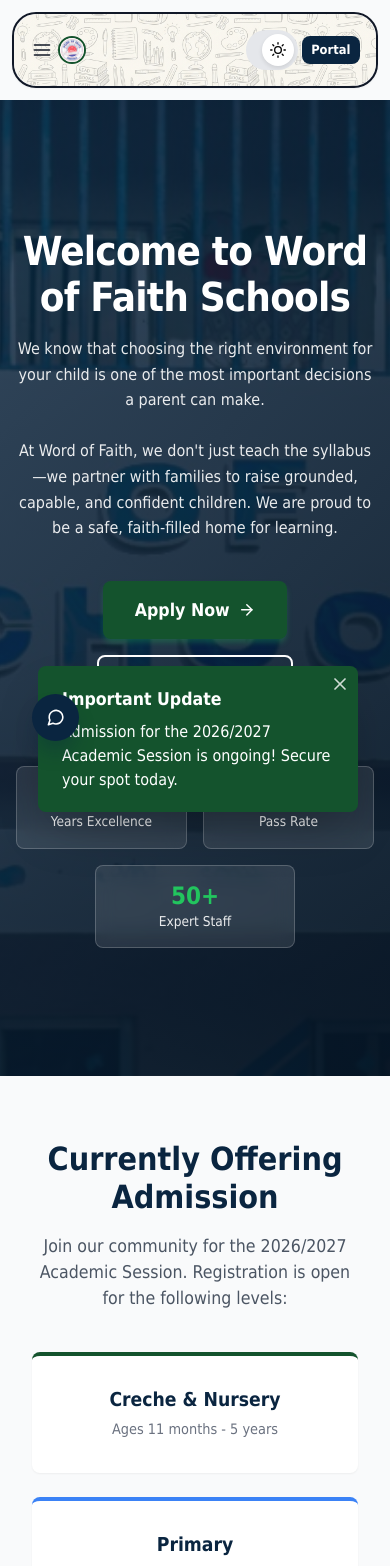
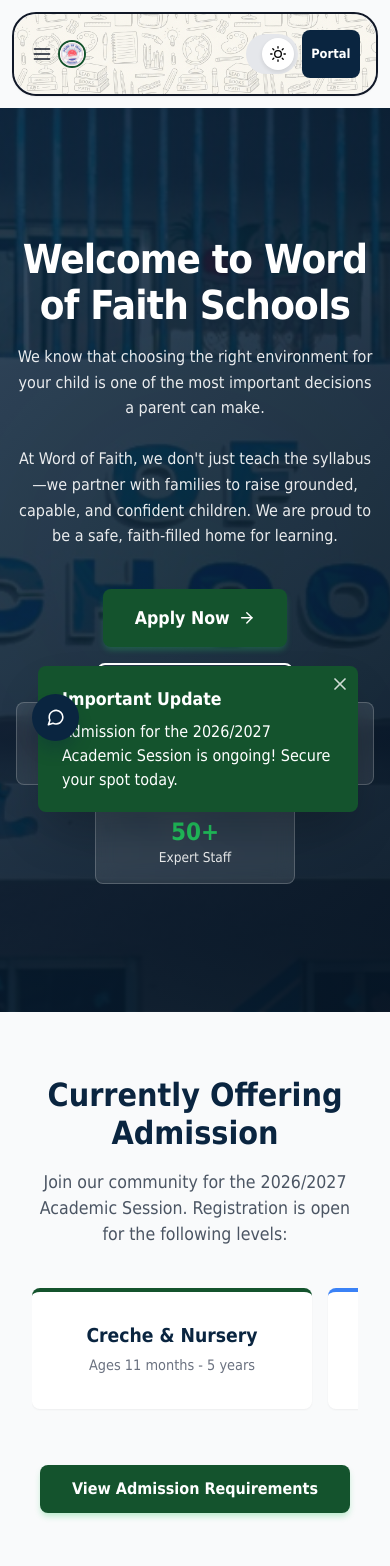
Before and after one commit to Constantine1-web/word-of-faith-portal, a Next.js app: page / in a window 390 px wide. Shown: the top 1566 px of the page. Built offline with nearby package versions, Linux system fonts and the light colour scheme.

Commit message:
Implement UI/UX enhancements: animations, responsive layout, micro-interactions

```diff
--- a/src/app/globals.css
+++ b/src/app/globals.css
@@ -96,12 +96,14 @@ a {
 .btn {
   display: inline-flex;
   align-items: center;
+  justify-content: center;
   gap: 0.5rem;
   padding: 0.75rem 1.5rem;
+  min-height: 48px;
   border-radius: var(--radius-md);
   font-weight: 600;
   cursor: pointer;
-  transition: all var(--transition-fast);
+  transition: all 0.2s ease-out;
   text-decoration: none;
   font-size: 1rem;
   border: none;
@@ -124,6 +126,7 @@ a {
   background-color: var(--bg-dark);
   color: white !important;
   box-shadow: 0 6px 8px -1px rgba(10, 37, 64, 0.4);
+  transform: scale(1.02);
 }
 
 .btn-secondary {
@@ -210,6 +213,37 @@ h1, h2, h3, h4, h5, h6 {
 
 .modal-content {
   animation: modal-fade-in var(--transition-normal);
+}
+
+@keyframes slow-pulse {
+  0% { transform: translate(-50%, -50%) scale(1); opacity: 0.05; }
+  50% { transform: translate(-50%, -50%) scale(1.1); opacity: 0.08; }
+  100% { transform: translate(-50%, -50%) scale(1); opacity: 0.05; }
+}
+
+.bg-glow {
+  position: absolute;
+  top: 50%;
+  left: 50%;
+  width: 80vw;
+  height: 80vw;
+  max-width: 800px;
+  max-height: 800px;
+  background: var(--color-primary-green);
+  filter: blur(120px);
+  border-radius: 50%;
+  animation: slow-pulse 8s ease-in-out infinite;
+  z-index: 0;
+  pointer-events: none;
+}
+
+@media (prefers-reduced-motion: reduce) {
+  *, ::before, ::after {
+    animation-duration: 0.01ms !important;
+    animation-iteration-count: 1 !important;
+    transition-duration: 0.01ms !important;
+    scroll-behavior: auto !important;
+  }
 }
 
 .hero-pattern {
--- a/src/app/page.module.css
+++ b/src/app/page.module.css
@@ -113,9 +113,33 @@
 
 .featuresGrid {
   display: grid;
-  grid-template-columns: repeat(auto-fit, minmax(300px, 1fr));
+  grid-template-columns: repeat(3, 1fr);
   gap: 2rem;
   margin-top: 3rem;
+}
+
+@media (min-width: 769px) {
+  .featuresGrid > div:nth-child(2) {
+    transform: translateY(20px);
+  }
+  .featuresGrid > div:nth-child(2):hover {
+    transform: translateY(15px) scale(1.02);
+  }
+}
+
+@media (max-width: 768px) {
+  .featuresGrid {
+    display: flex;
+    overflow-x: auto;
+    scroll-snap-type: x mandatory;
+    gap: 1rem;
+    padding-bottom: 1rem;
+    scrollbar-width: none;
+    -ms-overflow-style: none;
+  }
+  .featuresGrid::-webkit-scrollbar {
+    display: none;
+  }
 }
 
 .featureCard {
@@ -127,15 +151,43 @@
   border-top: 4px solid var(--color-primary-green);
 }
 
+@media (max-width: 768px) {
+  .featureCard {
+    min-width: 280px;
+    scroll-snap-align: center;
+    flex: 0 0 auto;
+  }
+}
+
 .featureCard:hover {
-  transform: translateY(-5px);
-  box-shadow: var(--shadow-lg);
+  transform: translateY(-5px) scale(1.01);
+  box-shadow: 0 10px 15px -3px rgba(34, 197, 94, 0.4), 0 4px 6px -4px rgba(34, 197, 94, 0.4);
 }
 
 .featureTitle {
   font-size: 1.5rem;
   margin-bottom: 1rem;
   color: var(--color-navy-blue);
+}
+
+@media (max-width: 768px) {
+  .mobileSwipeGrid {
+    display: flex !important;
+    overflow-x: auto;
+    scroll-snap-type: x mandatory;
+    gap: 1rem !important;
+    padding-bottom: 1rem;
+    scrollbar-width: none;
+    -ms-overflow-style: none;
+  }
+  .mobileSwipeGrid::-webkit-scrollbar {
+    display: none;
+  }
+  .mobileSwipeGrid > * {
+    min-width: 280px;
+    scroll-snap-align: center;
+    flex: 0 0 auto;
+  }
 }
 
 .quotesSection {
@@ -276,6 +328,12 @@
   flex-wrap: wrap;
 }
 
+@media (max-width: 768px) {
+  .principalContent {
+    flex-direction: column-reverse;
+  }
+}
+
 .principalText {
   flex: 1;
   min-width: 300px;
@@ -304,3 +362,19 @@
   text-align: center;
   min-width: 80px;
 }
+
+.quickStats {
+  display: flex;
+  gap: 1rem;
+  flex-wrap: wrap;
+  justify-content: center;
+  margin-top: 3rem;
+  position: relative;
+  z-index: 10;
+}
+
+@media (max-width: 768px) {
+  .quickStats {
+    margin-top: -1.5rem;
+  }
+}
--- a/src/app/page.tsx
+++ b/src/app/page.tsx
@@ -1,6 +1,7 @@
 "use client";
 
 import { useState, useEffect } from "react";
+import { motion } from "framer-motion";
 import Link from "next/link";
 import styles from "./page.module.css";
 import { FiX, FiArrowRight } from "react-icons/fi";
@@ -40,7 +41,8 @@ export default function Home() {
   return (
     <>
       <section className={styles.hero}>
-        <div className={styles.heroContent}>
+        <div className="bg-glow"></div>
+        <motion.div className={styles.heroContent} initial={{ opacity: 0, y: 20 }} whileInView={{ opacity: 1, y: 0 }} viewport={{ once: true, margin: "-50px" }} transition={{ duration: 0.5 }}>
           <h1 className={styles.heroTitle}>Welcome to Word of Faith Schools</h1>
           <p className={styles.heroSubtitle}>
             We know that choosing the right environment for your child is one of the most important decisions a parent can make.
@@ -57,7 +59,7 @@ export default function Home() {
             </div>
 
             {/* Quick Stats to fill out the hero on mobile */}
-            <div style={{ display: "flex", gap: "1rem", flexWrap: "wrap", justifyContent: "center", marginTop: "3rem" }}>
+            <div className={styles.quickStats}>
               <div style={{ background: "rgba(255,255,255,0.1)", border: "1px solid rgba(255,255,255,0.2)", backdropFilter: "blur(10px)", padding: "1rem 1.5rem", borderRadius: "var(--radius-md)", color: "white", flex: "1 1 120px", maxWidth: "200px" }}>
                 <h3 style={{ fontSize: "1.5rem", color: "var(--color-primary-green-light)", margin: 0 }}>25+</h3>
                 <p style={{ fontSize: "0.85rem", opacity: 0.9, margin: 0 }}>Years Excellence</p>
@@ -71,16 +73,16 @@ export default function Home() {
                 <p style={{ fontSize: "0.85rem", opacity: 0.9, margin: 0 }}>Expert Staff</p>
               </div>
             </div>
-        </div>
+        </motion.div>
       </section>
 
       {/* Currently Offering Admission Section */}
       <section style={{ background: "var(--color-gray-50)", padding: "4rem 1rem", borderBottom: "1px solid var(--color-gray-200)" }}>
-        <div className="container" style={{ textAlign: "center" }}>
+        <motion.div className="container" style={{ textAlign: "center" }} initial={{ opacity: 0, y: 20 }} whileInView={{ opacity: 1, y: 0 }} viewport={{ once: true, margin: "-50px" }} transition={{ duration: 0.4 }}>
           <h2 style={{ fontSize: "2rem", color: "var(--color-navy-blue)", marginBottom: "1rem" }}>Currently Offering Admission</h2>
           <p style={{ color: "var(--color-gray-600)", marginBottom: "2.5rem", fontSize: "1.1rem" }}>Join our community for the 2026/2027 Academic Session. Registration is open for the following levels:</p>
 
-          <div style={{ display: "grid", gridTemplateColumns: "repeat(auto-fit, minmax(200px, 1fr))", gap: "1.5rem", maxWidth: "900px", margin: "0 auto" }}>
+          <div className={styles.mobileSwipeGrid} style={{ display: "grid", gridTemplateColumns: "repeat(auto-fit, minmax(200px, 1fr))", gap: "1.5rem", maxWidth: "900px", margin: "0 auto" }}>
             <Link href="/academics#early-years" style={{ textDecoration: "none" }}>
               <div style={{ background: "var(--color-white)", padding: "2rem 1rem", borderRadius: "var(--radius-md)", boxShadow: "var(--shadow-sm)", borderTop: "4px solid var(--color-primary-green)", height: "100%", transition: "transform 0.2s ease" }} className="hover-lift">
                 <h3 style={{ color: "var(--color-navy-blue)", fontSize: "1.2rem", marginBottom: "0.5rem" }}>Creche & Nursery</h3>
@@ -110,11 +112,11 @@ export default function Home() {
           <div style={{ marginTop: "2.5rem" }}>
             <Link href="/admissions" className="btn btn-primary" style={{ padding: "0.75rem 2rem" }}>View Admission Requirements</Link>
           </div>
-        </div>
+        </motion.div>
       </section>
 
       <section className={styles.principalSection}>
-        <div className={`container ${styles.principalContent}`}>
+        <motion.div className={`container ${styles.principalContent}`} initial={{ opacity: 0, y: 20 }} whileInView={{ opacity: 1, y: 0 }} viewport={{ once: true, margin: "-50px" }} transition={{ duration: 0.4 }}>
           <div className={styles.principalText}>
             <h2 style={{ fontSize: "2.5rem", color: "var(--color-navy-blue)", marginBottom: "1.5rem" }}>Welcome from the Administrator</h2>
             <p style={{ fontSize: "1.1rem", lineHeight: "1.8", color: "var(--color-gray-800)", marginBottom: "1.5rem" }}>
@@ -136,11 +138,11 @@ export default function Home() {
             boxShadow: "var(--shadow-md)"
           }}>
           </div>
-        </div>
+        </motion.div>
       </section>
 
       <section className={styles.eventsSection}>
-        <div className="container">
+        <motion.div className="container" initial={{ opacity: 0, y: 20 }} whileInView={{ opacity: 1, y: 0 }} viewport={{ once: true, margin: "-50px" }} transition={{ duration: 0.4 }}>
           <h2 style={{ textAlign: "center", fontSize: "2.5rem", color: "var(--color-navy-blue)", marginBottom: "3rem" }}>Upcoming Events</h2>
           <div style={{ display: "flex", flexDirection: "column", gap: "1.5rem", maxWidth: "800px", margin: "0 auto" }}>
             <div className={styles.eventCard}>
@@ -164,13 +166,13 @@ export default function Home() {
               </div>
             </div>
           </div>
-        </div>
+        </motion.div>
       </section>
 
       <section className="container">
-        <div className={styles.features}>
+        <motion.div className={styles.features} initial={{ opacity: 0, y: 20 }} whileInView={{ opacity: 1, y: 0 }} viewport={{ once: true, margin: "-50px" }} transition={{ duration: 0.4 }}>
           <h2 style={{ textAlign: "center", fontSize: "2.5rem", color: "var(--color-navy-blue)" }}>Our Core Focus</h2>
-          <div className={styles.featuresGrid}>
+          <div className={`${styles.featuresGrid} ${styles.mobileSwipeGrid}`}>
             <div className={styles.featureCard}>
               <h3 className={styles.featureTitle}>Montessori Foundations</h3>
               <p>Creche and Nursery utilize the Montessori Philosophy for hands-on, self-paced learning in a nurturing environment.</p>
@@ -184,7 +186,7 @@ export default function Home() {
               <p>All subjects are built on a Biblical Standard Based Education, shaping young minds with faith and strong values.</p>
             </div>
           </div>
-        </div>
+        </motion.div>
       </section>
 
       <section className={styles.quotesSection}>
```
